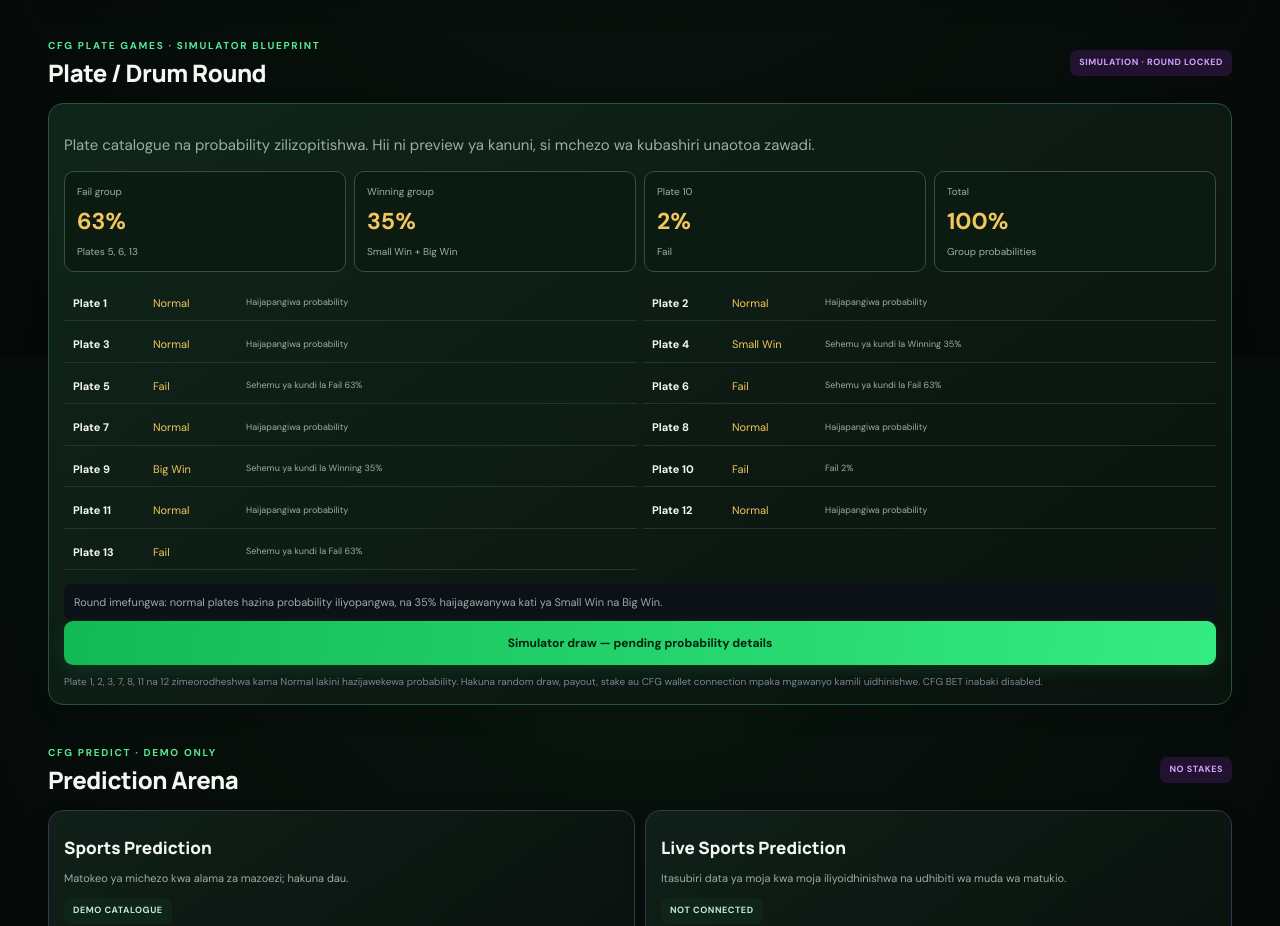
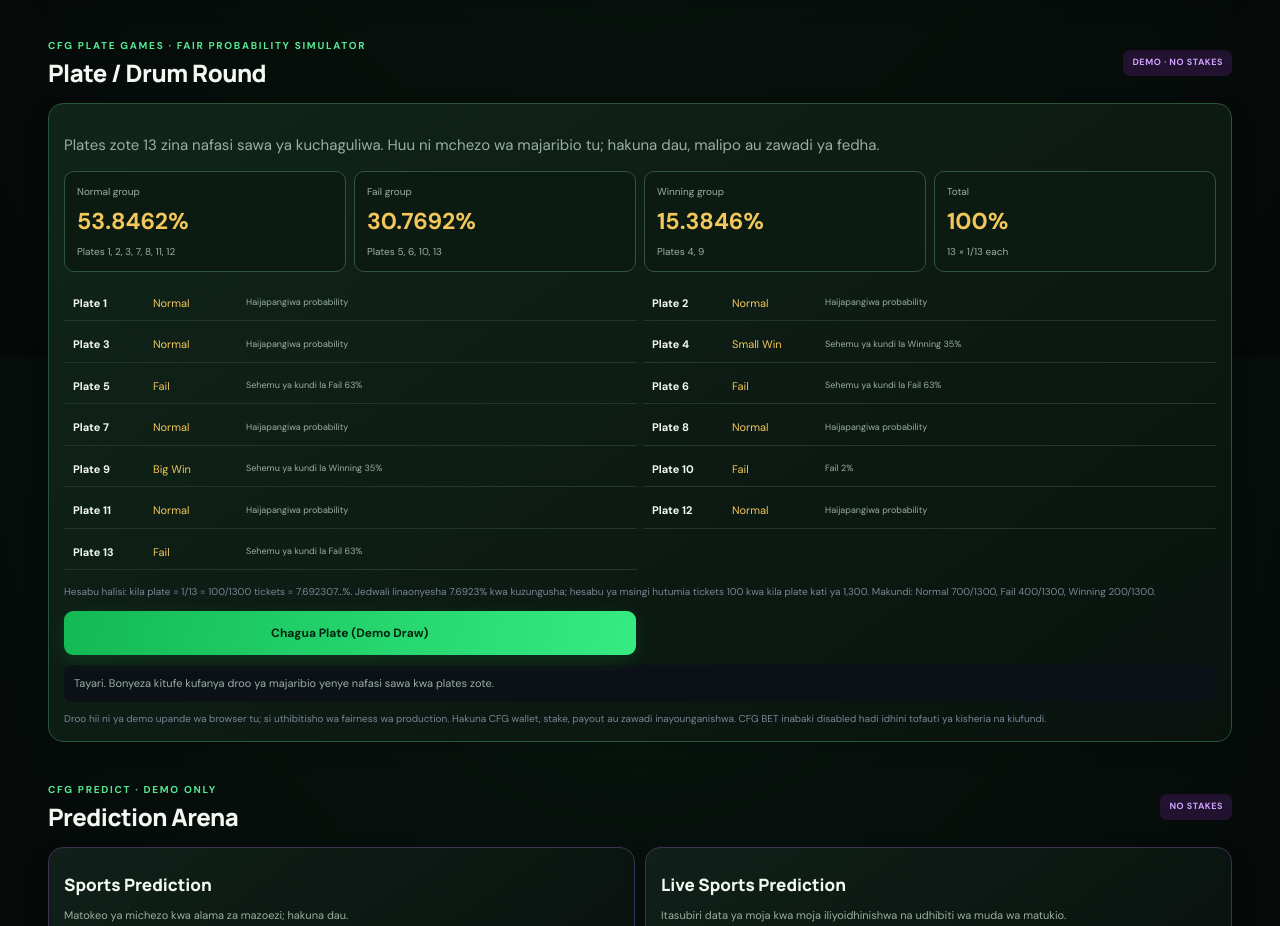
Before and after one commit to MKONDE/cashflow-gate, a plain HTML site: page index.html in a window 1280 px wide. Shown: the part 3643-4569 px from the top of the page. Drawn offline with Linux system fonts and the light colour scheme.

Commit message:
Set equal probability for all CFG plates

```diff
--- a/index.html
+++ b/index.html
@@ -32,11 +32,14 @@
 <article class="card quizManagerCard"><div class="playBadge blueBadge">CONTENT MANAGER · LOCAL DEMO</div><h3>Ongeza swali kwenye Question Bank</h3><p class="muted">Swali la majaribio litahifadhiwa kwenye browser hii pekee.</p>
 <form id="quizQuestionForm" class="quizQuestionForm"><label>Swali<input name="question" required maxlength="240" placeholder="Mfano: 12 + 8 = ?"></label><label>Jibu A<input name="option1" required></label><label>Jibu B<input name="option2" required></label><label>Jibu C<input name="option3" required></label><label>Jibu D<input name="option4" required></label><label>Jibu sahihi<select name="correct"><option value="0">A</option><option value="1">B</option><option value="2">C</option><option value="3">D</option></select></label><button type="submit" class="sell">Save Demo Question</button></form>
 <p id="quizManagerMessage" class="message" role="status"></p><p class="fine">Bank ya msingi inazalisha maswali 1,000+ ya arithmetic. Manager hii ni ya majaribio; production inahitaji admin authentication, server-side validation, approval na answer-key protection.</p><p>Maswali yanayopatikana: <b id="quizManagerCount">—</b></p></article></section>
-<section class="section" id="cfg-plate-games"><div class="heading"><div><p class="eyebrow">CFG PLATE GAMES · SIMULATOR BLUEPRINT</p><h2>Plate / Drum Round</h2></div><span class="tag purple">SIMULATION · ROUND LOCKED</span></div>
-<article class="card plateCard"><p class="muted">Plate catalogue na probability zilizopitishwa. Hii ni preview ya kanuni, si mchezo wa kubashiri unaotoa zawadi.</p>
-<div class="plateProbabilitySummary"><div><small>Fail group</small><strong>63%</strong><span>Plates 5, 6, 13</span></div><div><small>Winning group</small><strong>35%</strong><span>Small Win + Big Win</span></div><div><small>Plate 10</small><strong>2%</strong><span>Fail</span></div><div><small>Total</small><strong>100%</strong><span>Group probabilities</span></div></div>
-<div id="plateProbabilityList" class="plateProbabilityList"></div><p id="plateSimulatorMessage" class="message" role="status">Round imefungwa: normal plates hazina probability iliyopangwa, na 35% haijagawanywa kati ya Small Win na Big Win.</p><button type="button" class="buy" id="plateSimulatorStart" disabled aria-disabled="true">Simulator draw — pending probability details</button>
-<p class="fine">Plate 1, 2, 3, 7, 8, 11 na 12 zimeorodheshwa kama Normal lakini hazijawekewa probability. Hakuna random draw, payout, stake au CFG wallet connection mpaka mgawanyo kamili uidhinishwe. CFG BET inabaki disabled.</p></article></section>
+<section class="section" id="cfg-plate-games"><div class="heading"><div><p class="eyebrow">CFG PLATE GAMES · FAIR PROBABILITY SIMULATOR</p><h2>Plate / Drum Round</h2></div><span class="tag purple">DEMO · NO STAKES</span></div>
+<article class="card plateCard"><p class="muted">Plates zote 13 zina nafasi sawa ya kuchaguliwa. Huu ni mchezo wa majaribio tu; hakuna dau, malipo au zawadi ya fedha.</p>
+<div class="plateProbabilitySummary"><div><small>Normal group</small><strong>53.8462%</strong><span>Plates 1, 2, 3, 7, 8, 11, 12</span></div><div><small>Fail group</small><strong>30.7692%</strong><span>Plates 5, 6, 10, 13</span></div><div><small>Winning group</small><strong>15.3846%</strong><span>Plates 4, 9</span></div><div><small>Total</small><strong>100%</strong><span>13 × 1/13 each</span></div></div>
+<div id="plateProbabilityList" class="plateProbabilityList"></div>
+<p class="fine">Hesabu halisi: kila plate = 1/13 = 100/1300 tickets = 7.692307…%. Jedwali linaonyesha 7.6923% kwa kuzungusha; hesabu ya msingi hutumia tickets 100 kwa kila plate kati ya 1,300. Makundi: Normal 700/1300, Fail 400/1300, Winning 200/1300.</p>
+<div class="actions"><button type="button" class="buy" id="plateSimulatorStart">Chagua Plate (Demo Draw)</button></div>
+<p id="plateSimulatorMessage" class="message" role="status" aria-live="polite">Tayari. Bonyeza kitufe kufanya droo ya majaribio yenye nafasi sawa kwa plates zote.</p>
+<p class="fine">Droo hii ni ya demo upande wa browser tu; si uthibitisho wa fairness wa production. Hakuna CFG wallet, stake, payout au zawadi inayounganishwa. CFG BET inabaki disabled hadi idhini tofauti ya kisheria na kiufundi.</p></article></section>
 <section class="section" id="cfg-predict"><div class="heading"><div><p class="eyebrow">CFG PREDICT · DEMO ONLY</p><h2>Prediction Arena</h2></div><span class="tag purple">NO STAKES</span></div><div class="predictionCatalog">
 <article class="card predictionItem" id="predict-sports"><h3>Sports Prediction</h3><p>Matokeo ya michezo kwa alama za mazoezi; hakuna dau.</p><span class="tag">DEMO CATALOGUE</span></article>
 <article class="card predictionItem" id="predict-live"><h3>Live Sports Prediction</h3><p>Itasubiri data ya moja kwa moja iliyoidhinishwa na udhibiti wa muda wa matukio.</p><span class="tag">NOT CONNECTED</span></article>
```
